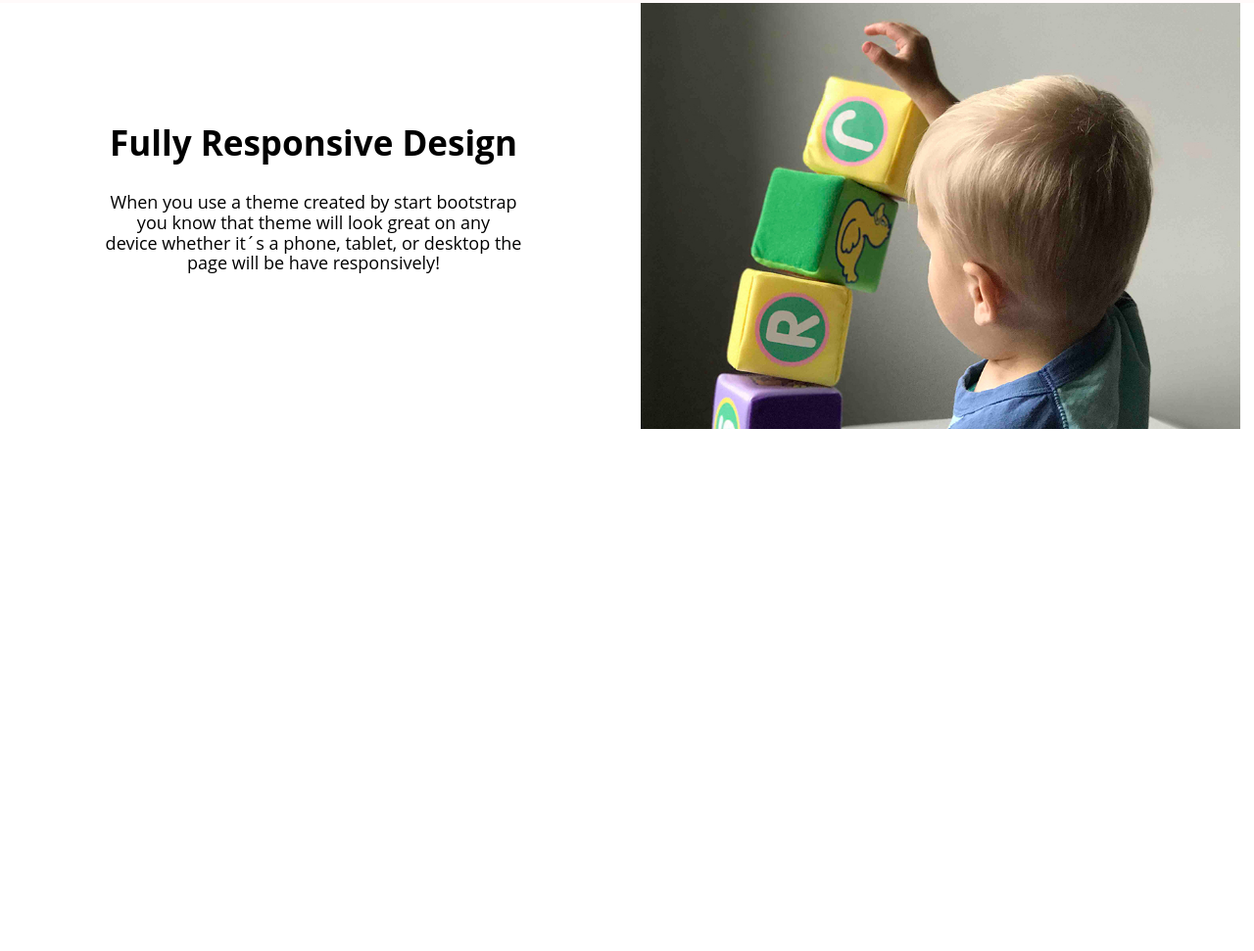
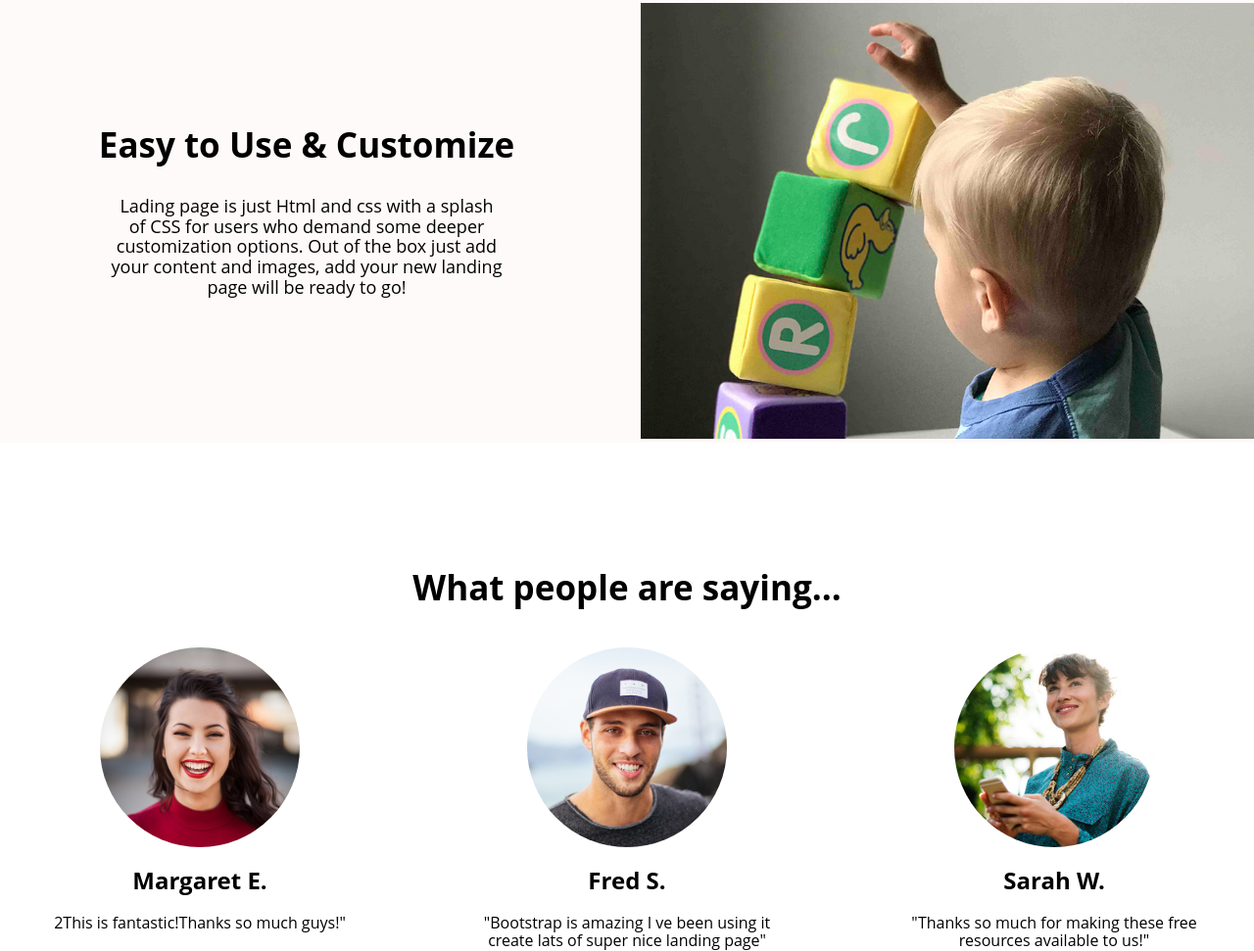
Before and after one commit to castroabigail/kanbanbien, a plain HTML site: page index.html in a window 1280 px wide. Shown: the part 1799-2770 px from the top of the page at 98% size. Before the commit the page ends 2241 px from the top, so only its background shows below. Drawn offline with Linux system fonts and the light colour scheme.

Commit message:
complete parte cinco puce imagenes les di radio y tamaño, puse subtitulos y puse texto

```diff
--- a/css/style.css
+++ b/css/style.css
@@ -64,12 +64,12 @@ input{
 #imgcel{
 	width: 100%;
 }
-.titulofully{
+.titulosparte4{
 	text-align: center;
 	margin-top: 20%;
 	font-size: 35px;
 }
-.pfully{
+.parrafosparte4{
 	text-align: center;
 	font-size: 18px;
 	margin-top: 5%;
@@ -83,3 +83,23 @@ input{
 #img3{
 	width: 100%;
 }
+.tituloparte4{
+	text-align: center;
+	margin-top: 10%;
+	font-size: 35px;
+}
+#imgparte5{
+	border-radius: 150%;
+	width: 50%;
+	display: block;
+	margin:auto;
+	margin-top: 10%;
+}
+.titulosparte5{
+	text-align: center;
+	margin-top: 5%;
+}
+.parrafosparte5{
+	text-align: center;
+	margin-top: 5%;
+}
--- a/index.html
+++ b/index.html
@@ -55,8 +55,8 @@
 		</div>
 		<div class="row parte4">
 			<section class="col-6">
-				<h2 class="titulofully">Fully Responsive Design</h2>
-				<p class="pfully">When you use a theme created by start bootstrap <br>
+				<h2 class="titulosparte4">Fully Responsive Design</h2>
+				<p class="parrafosparte4">When you use a theme created by start bootstrap <br>
 				you know that theme will look great on any<br>
 				device whether it´s a phone, tablet,
 				or desktop the<br>
@@ -70,8 +70,8 @@
 				<img src="imagenes/bg-showcase-2.jpg" id="img2">
 			</section>
 			<section class="col-6">
-				<h2 class="titulofully">Fully Responsive Design</h2>
-				<p class="pfully">When you use a theme created by start bootstrap <br>
+				<h2 class="titulosparte4">Upteated For Bootstrap 4</h2>
+				<p class="parrafosparte4">When you use a theme created by start bootstrap <br>
 				you know that theme will look great on any<br>
 				device whether it´s a phone, tablet,
 				or desktop the<br>
@@ -79,19 +79,47 @@
 				 </p>
 			</section>
 			</div>
+			<div class="row parte4">
 			<section class="col-6">
-				<h2 class="titulofully">Fully Responsive Design</h2>
-				<p class="pfully">When you use a theme created by start bootstrap <br>
-				you know that theme will look great on any<br>
-				device whether it´s a phone, tablet,
-				or desktop the<br>
-				page will be have responsively!
+				<h2 class="titulosparte4">Easy to Use & Customize</h2>
+				<p class="parrafosparte4">Lading page is just Html and css with a splash <br>
+				of CSS for users who demand some deeper<br>
+				customization options. Out of the box just add<br>
+				your content and images, add your new landing<br>
+				page will be ready to go!
 				 </p>
 			</section>
 			<section class="col-6">
 				<img src="imagenes/bg-showcase-3.jpg" id="img3">
+			</section>
+			</div>
+			<div class="row parte5">
+				<section class="col-12">
+					<h2 class="tituloparte4">What people are saying...</h2>
+				</section>
+			</div>
+			<div class="row">
+				<section class="col-4">
+					<img src="imagenes/testimonials-1.jpg" id="imgparte5">
+					<h2 class="titulosparte5">Margaret E.</h2>
+					<p class="parrafosparte5">2This is fantastic!Thanks so much guys!"</p>
+				</section>
+				<section class="col-4">
+					<img src="imagenes/testimonials-2.jpg" id="imgparte5">
+					<h2 class="titulosparte5">Fred S.</h2>
+					<p class="parrafosparte5">"Bootstrap is amazing I ve been using it<br>
+					create lats of super nice landing page"
+					</p>
+				</section>
+				<section class="col-4">
+					<img src="imagenes/testimonials-3.jpg" id="imgparte5">
+					<h2 class="titulosparte5">Sarah W.</h2>
+					<p class="parrafosparte5">"Thanks so much for making these free<br>
+					resources available to us!"
+					</p>
+				</section>
 
-			</section>
+			</div>
 
 
 
```
